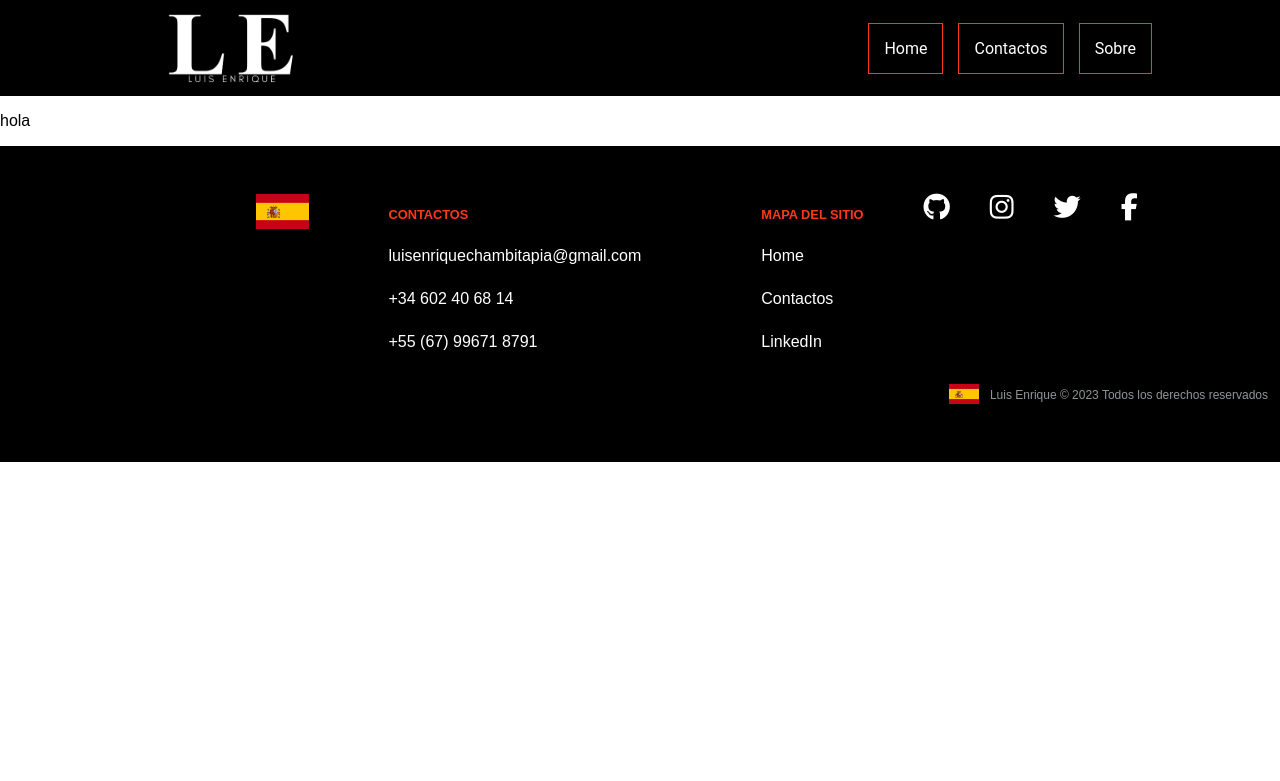
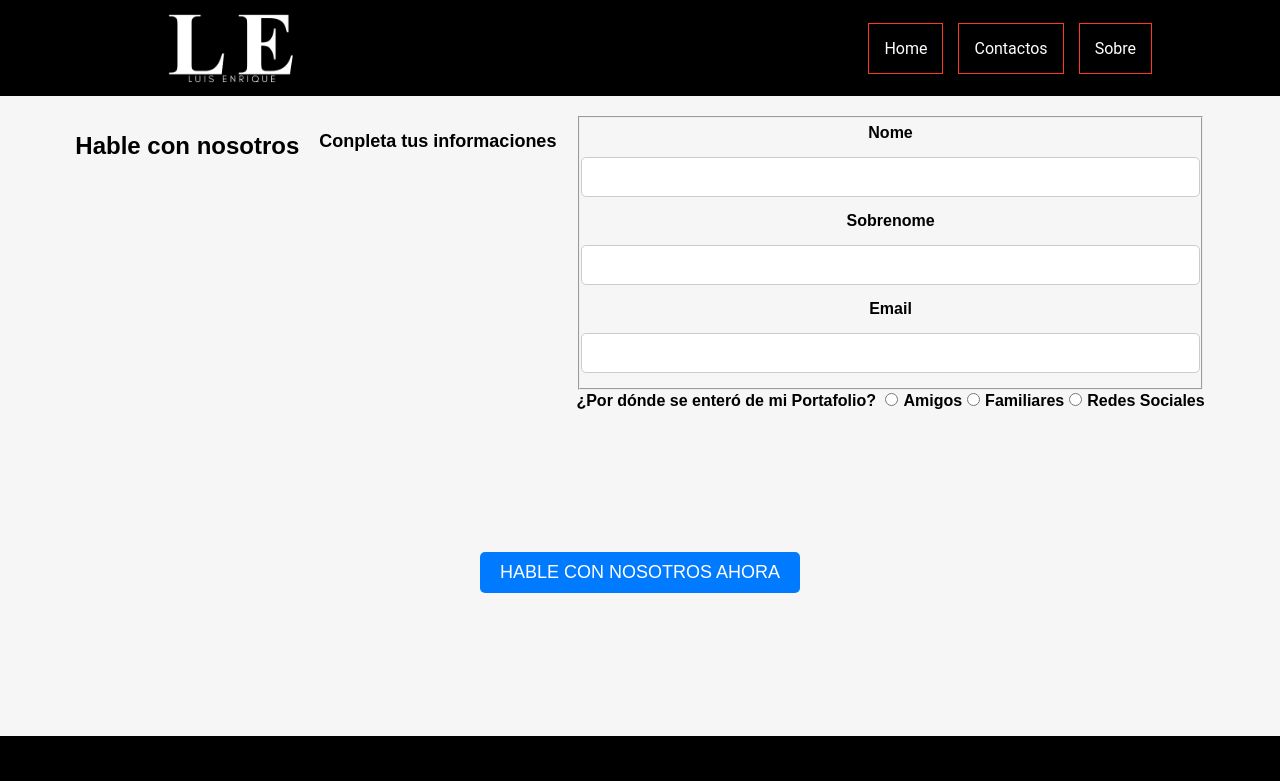
Before and after one commit to LouisFaker/portfolio, a React (Vite) app: page /contato in a window 1280 px wide. Shown: the top 781 px of the page. Built offline with nearby package versions, Linux system fonts and the light colour scheme.

Commit message:
anadamneto no formulario e correção routes

```diff
--- a/src/componentes/footer/Footer.css
+++ b/src/componentes/footer/Footer.css
@@ -56,8 +56,19 @@
     margin: 25px 0;
     transition: all 500ms ease;
   }
+  #footer .footer-content .footer-menu .footer-menu-item a{
+    display: flex;
+    color: white;
+    text-decoration: none;
+    transition: all 500ms ease;
+  }
 
   #footer .footer-content .footer-menu .footer-menu-item:hover {
+    display: flex;
+    color: #fe391b;
+    cursor: pointer;
+  }
+  #footer .footer-content .footer-menu .footer-menu-item:hover a{
     display: flex;
     color: #fe391b;
     cursor: pointer;
--- a/src/componentes/footer/Footer.tsx
+++ b/src/componentes/footer/Footer.tsx
@@ -1,4 +1,5 @@
 import "./Footer.css";
+import LinkNav from "../../routes/linknav/LinkNav";
 
 function Footer() {
   return (
@@ -14,9 +15,15 @@ function Footer() {
 
         <ul className="footer-menu">
           <p>Mapa del sitio</p>
-          <li className="footer-menu-item">Home</li>
-          <li className="footer-menu-item">Contactos </li>
-          <li className="footer-menu-item">LinkedIn </li>
+          <li className="footer-menu-item">
+          <LinkNav texto ="Home" url="/"/>
+          </li>
+          <li className="footer-menu-item">
+          <LinkNav texto ="Contatos" url="/contato"/>
+          </li>
+          <li className="footer-menu-item">
+          <LinkNav texto ="Sobre" url="/sobre"/>
+          </li>
         </ul>
 
         <div className="socials">
--- a/src/componentes/main/Main.tsx
+++ b/src/componentes/main/Main.tsx
@@ -1,7 +1,7 @@
 // Main.tsx
 
 import { useState } from 'react'
-import Projeto from './../projeto/Projeto'
+import Projeto from '../../routes/projeto/Projeto'
 import './Main.css'
 
 type ProjetoType = {
--- a/src/routes/contato/Contato.css
+++ b/src/routes/contato/Contato.css
@@ -0,0 +1,66 @@
+/* Contato.css */
+
+.content-main {
+    text-align: center;
+    padding: 20px;
+  }
+
+  h1 {
+    font-size: 24px;
+    margin-bottom: 20px;
+  }
+
+  h2 {
+    font-size: 18px;
+    margin-bottom: 20px;
+  }
+
+  fieldset.grupo {
+    display: flex;
+    flex-direction: column;
+    align-items: center;
+    gap: 10px;
+  }
+
+  label {
+    font-weight: bold;
+    font-size: 16px;
+  }
+
+  input[type="text"],
+  input[type="email"] {
+    width: 100%;
+    padding: 10px;
+    margin: 5px 0;
+    border: 1px solid #ccc;
+    border-radius: 5px;
+    font-size: 16px;
+  }
+
+  .campo {
+    text-align: left;
+  }
+
+  label input[type="radio"] {
+    margin-right: 5px;
+  }
+
+  button.btn-primary {
+    background-color: #007bff;
+    color: #fff;
+    border: none;
+    border-radius: 5px;
+    padding: 10px 20px;
+    font-size: 18px;
+    cursor: pointer;
+    transition: background-color 0.3s;
+  }
+
+  button.btn-primary a {
+    text-decoration: none;
+    color: #fff;
+  }
+
+  button.btn-primary:hover {
+    background-color: #0056b3;
+  }
--- a/src/routes/contato/Contato.tsx
+++ b/src/routes/contato/Contato.tsx
@@ -1,7 +1,33 @@
 import "./Contato.css";
 
-export default function Header() {
+export default function Main() {
   return (
-    <p>hola</p>
+    <main className="content-main">
+            <h1>Hable con nosotros</h1>
+            <h2>Conpleta tus informaciones</h2>
+            <form>
+              <fieldset className="grupo">
+
+              <label htmlFor="nombre"><strong> Nome </strong></label>
+              <input type="text" name="nombre" id="nombre" required/>
+
+              <label htmlFor="apellido"><strong> Sobrenome </strong></label>
+              <input type="text" name="apellido" id="apellido" required/>
+              <label htmlFor="email"><strong> Email </strong></label>
+              <input type="email" name="email" id="email" required/>
+              </fieldset>
+
+              <div className="campo">
+                    <label htmlFor="¿Por dónde se enteró de mi Portafolio?"><strong> ¿Por dónde se enteró de mi Portafolio? </strong></label>
+                    <label>
+                    <input type="radio" name="elección" value="Redes Sociales"/>Amigos
+                        <input type="radio" name="elección" value="Amigos"/>Familiares
+                        <input type="radio" name="elección" value="Familiares"/>Redes Sociales
+                    </label>
+              </div>
+
+            </form>
+            <button className="btn-primary" type="submit"><a>HABLE CON NOSOTROS AHORA</a></button>
+</main>
   );
 }
--- a/src/routes/sobre/Sobre.tsx
+++ b/src/routes/sobre/Sobre.tsx
@@ -3,6 +3,32 @@ import "./Sobre.css";
 
 export default function Header() {
   return (
-<p>funciona</p>
+<p>
+████████████████████████████████████████████████████████████
+█░░░░░░░░░░░░░░░░░░░░░░░░░░░░░░░░░░░░░░░░░░░░░░░░░░░░░░░░░░█
+█░░░░░░░░░░░░░░░░░░░░░░░░░░░█░▐░░░░░░░░░░░░░░░░░░░░░░░░░░░░█
+█░░░░░░░░░░░░░░░░░░░░░░░░░░░░▌░░█░░░░░░░░░░░░░░░░░░░░░░░░░░█
+█░░░░░░░░░░░░░░░░░░░░░░░░░░░▐░░▀░░░░░░░██▄░░░░░░░░░░░░░░░░░█
+█░░░░░░░░░░░░░░░░░▄▄█▀▀▀▀█░░░░█░░░░░░▐█▄▄██░░░░░░░░░░░░░░░░█
+█░░░░░░░░░░▄▄▄▄▀▀▀▒▒░░▄▄▀▀░███░░░░░░░█░░░░█░░░░░░░░░░░░░░░░█
+█░░░░░░▄▄▀▀▒▒▒▒▒░▀░░██▄▄▀▀▀▀▀▀░░░░░░░░░░░░░░░░░░░░░░░░░░░░░█
+█░░░▄█▀▒░░░░░░░░░░░░░░░▀▀▄░░░░░░░░░░░▄▄░░░▄▄░░░▄░░░░░░░░░░░█
+█░░█▒▒▒░░▄█▀▀▀▀▀▀▄▄▄▄▄▄█▀░░░░░█▀░█▀▌▐░░▌░█▄▄▌░▐▀█░░░░░░░░░░█
+█░░█▒░░░█░░░░░░░░░░░░░░░░░░░░█░░▐░░▌▐▀█▄░██░░░█▄██░░░░░░░░░█
+█░▐▒▒░░░▌░░░░░░░░░░░░░░░░░░░░█▄▄░██░▐▄▄█░▌░▀▄░▌░░█░░░░░░░░░█
+█░▐▒▒░░░█░░░░░░░░░░░░░░░░░░░░░░░░░░░░░░░░░░░░░░░░░░░░░░░░░░█
+█░▐▒▒▒░░░▀▀▀▀▄▄▄▄░░░░░░░░░░░░░░░░█░░░▌░░██░░░█░░░░░░░░░░░░░█
+█░░██▄▒░░░░░░░░░░▀▀▀▀▀▀█░░░░░░░░░░█▄█░░█▄██░░▐░░░░░░░░░░░░░█
+█░░░░███▀▀▀▀▀▀▀█▄▄▒░░░░░█░░░░░░░░░░█░░░▌░░░▌░▐░░░░░░░░░░░░░█
+█░░░░░░░░░░░░░░▄▄█▌▒░░░░█░░░░░░░░░░░░░░░░░░░░░░░░░░░░░░░░░░█
+█░░░░▄▄▄█▀▀▀▀▀▀▒░░░░░▄▄█▀░░█▀▀░▐░░░▌░█░░█▌░▐█░░▐▀█░░░▐▌▐▌▐▌█
+█░░▄▀▒▒░░░░░░░░░▄▄█▀▀░░░░░░█▄▄░▐░░░▌▐░██░█░▌░█░▐▄█░░░▐░▐░▐░█
+█░█▄▄█▀▀▀▀▀▀▀▀▀▀░░░░░░░░░░░▌░░░░█▄█░▐░░░░█▐▀▀█░▐░▀█░░░░░░░░█
+█░██░░░░░░░░░░░░░░░░░░░░░░░░░░░░░░░░░░░░░░░░░░░░░░░░░▀░▀░▀░█
+█░█▌░░░░░░░░░░░░░░░░░░░░░░░░░░░░░░░░░░░░░░░░░░░░░░░░░░░░░░░█
+█░░░░░░░░░░░░░░░░░░░░░░░░░░░░░░░░░░░░░░░░░░░░░░░░░░░░░░░░░░█
+████████████████████████████████████████████████████████████
+
+</p>
   );
 }
```
Also changed, not shown: src/routes/projeto/Projeto.css (renamed from src/componentes/projeto/Projeto.css), src/routes/projeto/Projeto.tsx (renamed from src/componentes/projeto/Projeto.tsx).
